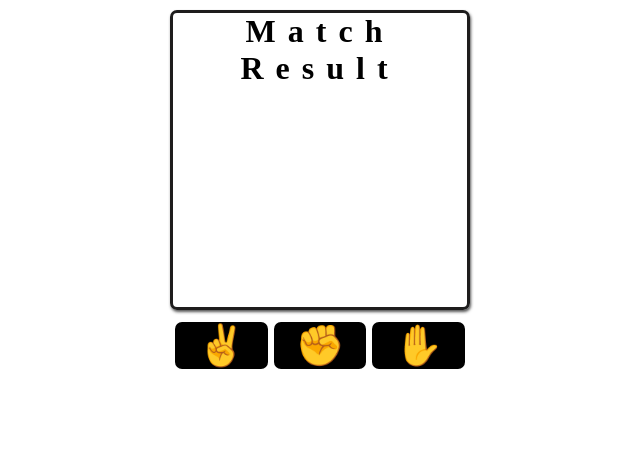
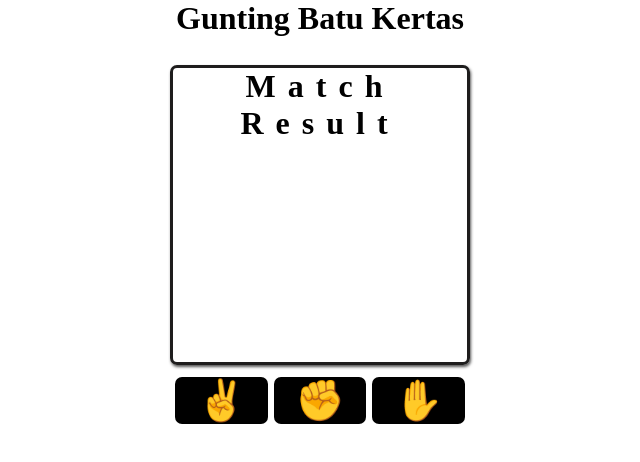
Before and after one commit to marselinusharson/minigame, a plain HTML site: page index.html in a window 1280 px wide. Shown: the whole page, without its empty margins (320-960 px from the left). Drawn offline with Linux system fonts and the light colour scheme.

Commit message:
mini game buat belajar event dan dom javascript

```diff
--- a/index.html
+++ b/index.html
@@ -74,6 +74,8 @@
   </head>
   <body>
     <div class="wrapper">
+      <h1>Gunting Batu Kertas</h1>
+      <br />
       <div class="summary">
         <h1>Match Result</h1>
         <p id="showoption"></p>
```
